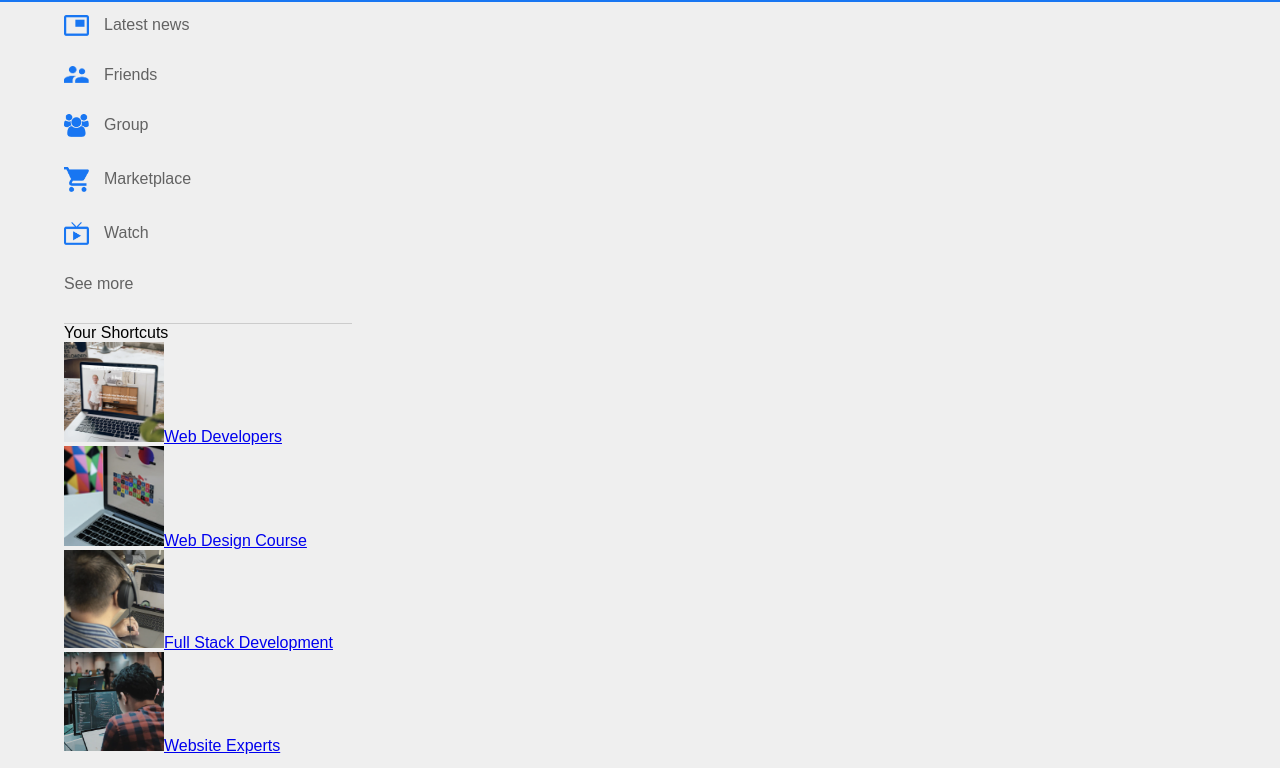
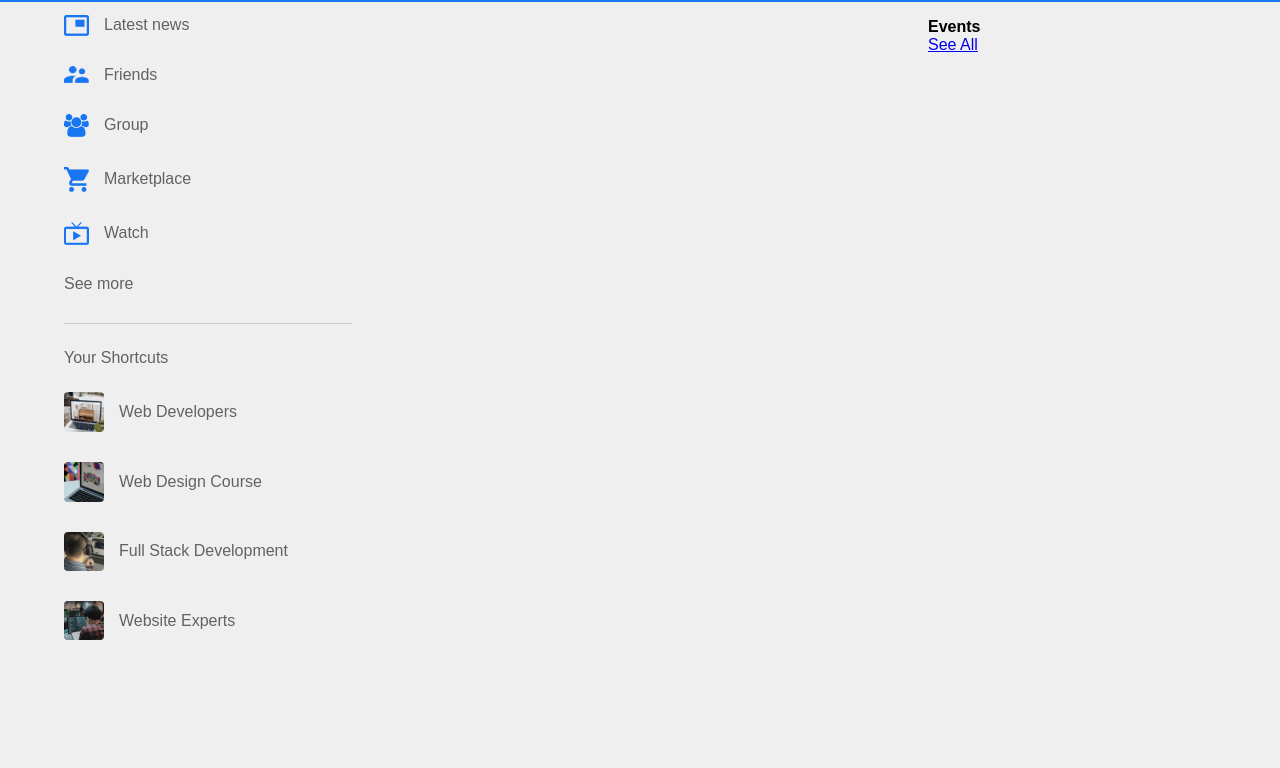
Before and after one commit to Akinjaiye/facbook, a plain HTML site: page index.html in a window 1280 px wide. Shown: the part 52-820 px from the top of the page. Drawn offline with Linux system fonts and the light colour scheme.

Commit message:
add shortcut links design

```diff
--- a/index.html
+++ b/index.html
@@ -54,7 +54,14 @@
          <!--main content -->
         <div class="main-content"></div>
          <!-- right side bar -->
-        <div class="right-sidebar"></div>
+        <div class="right-sidebar">
+
+            <div class="sidebar-title">
+                <h4>Events</h4>
+                <a href="#">See All</a>
+            </div>
+
+        </div>
     </div>
 
 </body>
--- a/style.css
+++ b/style.css
@@ -111,3 +111,21 @@ nav{
 .imp-links {
     border-bottom: 1px solid #ccc;
 }
+.shortcut-links a{
+    text-decoration: none;
+    display: flex;
+    align-items: center;
+    margin-bottom: 30px;
+    color: #626262;
+    width: fit-content;
+}
+.shortcut-links a img{
+    width: 40px;
+    border-radius: 4px;
+    margin-right: 15px;
+}
+.shortcut-links p{
+    margin: 25px 0;
+    color: #626262;
+    font-weight: 500;
+}
```
